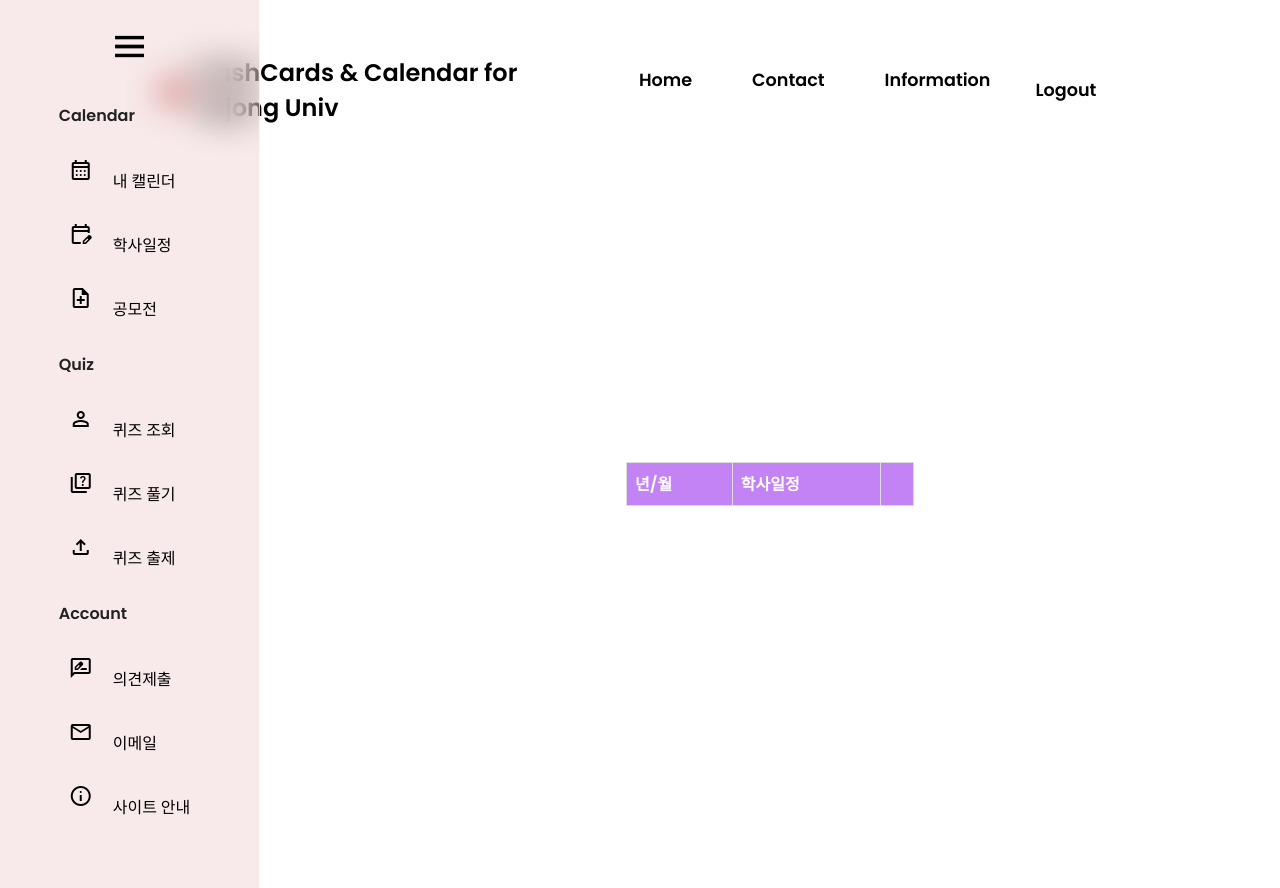
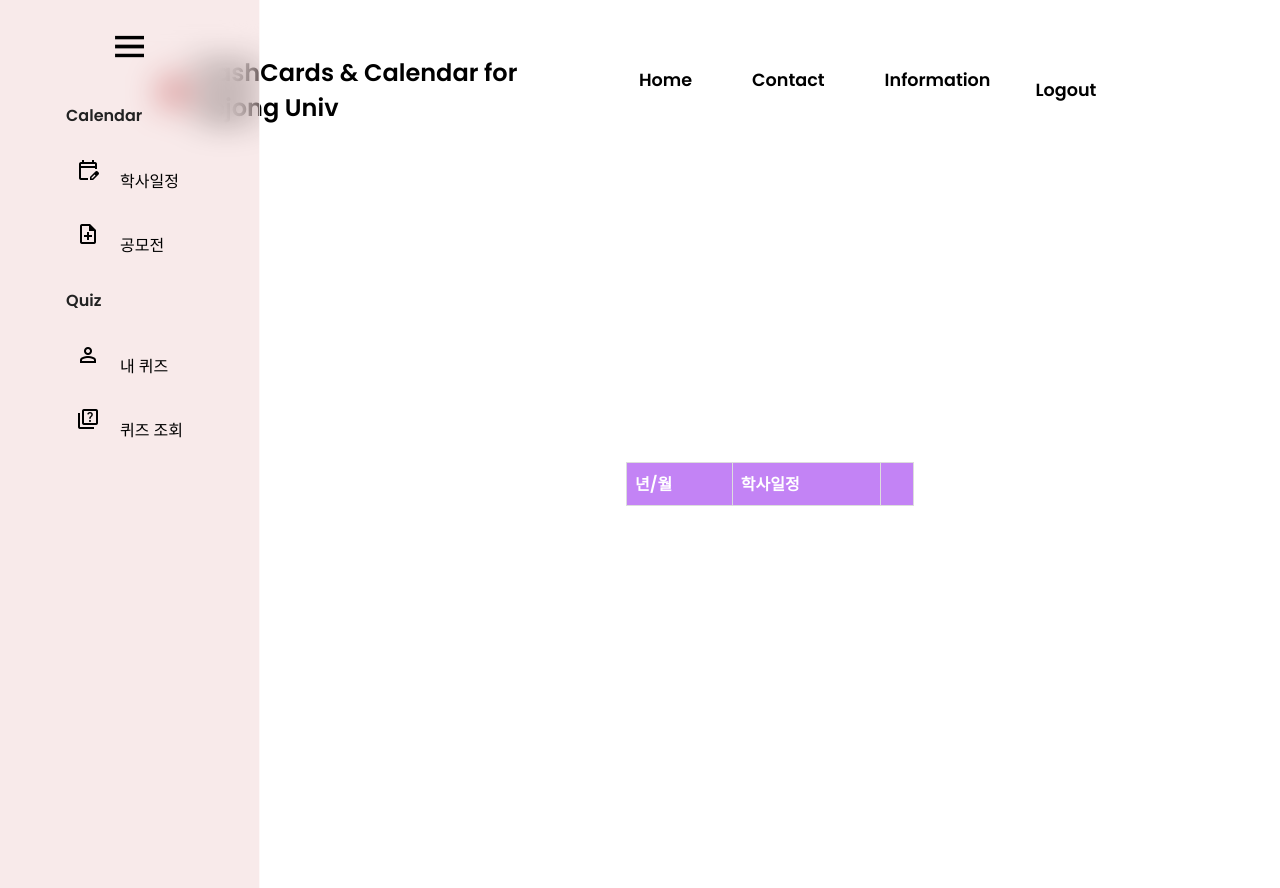
Before and after one commit to LeeDayday/sejong_flashcard, a Django app: page /cal/school/ in a window 1280 px wide. Run offline with Django 4.2, Linux system fonts and the light colour scheme; data that the repository does not hold is empty; some web fonts are replaced.

Commit message:
index_side.html 사이드바 불필요 요소 제거

```diff
--- a/templates/index_side.html
+++ b/templates/index_side.html
@@ -16,15 +16,10 @@
     <!-- 사이드 메뉴바-->
     <aside class="sidebar">
       <div class="logo">
-
         <img src="{% static "menu-line.png" %}" alt="logo" />
       </div>
       <ul class="links">
         <h4>Calendar</h4>
-        <li>
-          <span class="material-symbols-outlined">calendar_month</span>
-          <a href="{% url "cal:calendar" %}">내 캘린더</a>
-        </li>
         <li>
           <span class="material-symbols-outlined">edit_calendar</span>
           <a href="{% url "cal:school_cal_data" %}">학사일정</a>
@@ -36,31 +31,12 @@
         <hr />
         <h4>Quiz</h4>
           <li>
-          <span class="material-symbols-outlined">person</span>
-          <a href="{% url 'deck-list' %}">퀴즈 조회</a>
-
+              <span class="material-symbols-outlined">person</span>
+              <a href="http://localhost:8000/home/quizzes/myquiz/">내 퀴즈</a>
           </li>
         <li>
           <span class="material-symbols-outlined">quiz</span>
-          <a href="#">퀴즈 풀기</a>
-        </li>
-        <li>
-          <span class="material-symbols-outlined">upload</span>
-          <a href="#">퀴즈 출제</a>
-        </li>
-        <hr />
-        <h4>Account</h4>
-        <li>
-          <span class="material-symbols-outlined">rate_review</span>
-          <a href="#">의견제출</a>
-        </li>
-        <li>
-          <span class="material-symbols-outlined">mail</span>
-          <a href="#">이메일</a>
-        </li>
-        <li>
-          <span class="material-symbols-outlined">info</span>
-          <a href="#">사이트 안내</a>
+          <a href="quizzes/solvequiz/">퀴즈 조회</a>
         </li>
       </ul>
     </aside>
```
